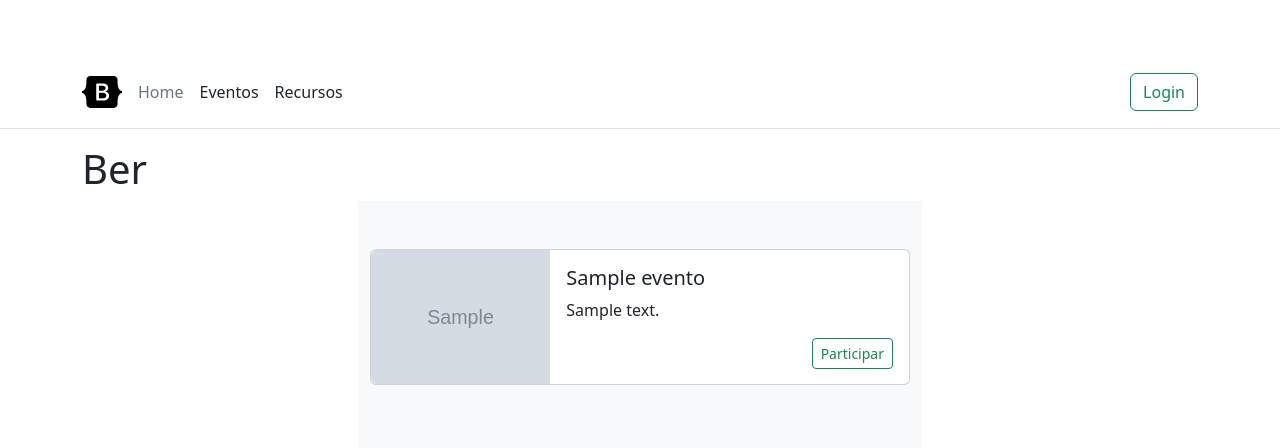
After one commit to Foramay/Fundacion_Pueblo, a Django app: page /eventos/ver/1 in a window 1280 px wide. The commit adds this page. Shown: the top 448 px of the page. Run offline with Django 4.2, Linux system fonts and the light colour scheme; tables that the repository leaves empty hold one stand-in row (values such as "Sample post"); grey boxes marked "Sample" are stand-in pictures.

Commit message:
Agregamos el detalle de cada evento

```diff
--- a/src/eventos/urls.py
+++ b/src/eventos/urls.py
@@ -10,5 +10,6 @@ urlpatterns = [
     path('eliminar/<int:pk>', views.Eliminar.as_view(), name='eliminar'),
     path('mis_eventos/', views.ListarMisEventos.as_view(), name='mis_eventos'),
     path('participar/', views.participar, name='participar'),
-    path('dejar_de_participar/', views.dejar_de_participar, name='dejar_de_participar')
+    path('dejar_de_participar/', views.dejar_de_participar, name='dejar_de_participar'),
+    path('ver/<int:pk>', views.ver, name='ver_mas')
 ]
--- a/src/eventos/views.py
+++ b/src/eventos/views.py
@@ -90,3 +90,11 @@ def dejar_de_participar(request):
         return redirect('eventos:listar')
     else:
         return redirect('eventos:listar')
+
+
+def ver(request, pk):
+    template_name = 'eventos/ver_mas.html'
+    ctx = {
+        'eventos': Eventos.objects.filter(id=pk)
+    }
+    return render(request, template_name, ctx)
--- a/src/templates/eventos/listar_eventos.html
+++ b/src/templates/eventos/listar_eventos.html
@@ -45,6 +45,9 @@
                                     <div class="float-end">
                                         <input type="hidden" name="evento_id" value="{{ e.id }}">
                                         <button type="submit" class="btn btn-sm btn-outline-success">Participar</button>
+                                        <a href="{% url 'eventos:ver_mas' e.id %}">
+                                            <button type="button" class="btn btn-sm btn-outline-dark">Ver más</button>
+                                        </a>
                                     </div>
                                     </form>
                             {% if user.is_staff %}
--- /dev/null
+++ b/src/templates/eventos/ver_mas.html
@@ -0,0 +1,41 @@
+{% extends 'base/base.html' %}
+{% load static %}
+{% block contenido %}
+
+<div class="container">
+    <h1>Ber</h1>
+            {% for evento in eventos  %}
+                <main style="display: flex; align-items: center; justify-content: center;">
+                    <div class="album py-5 bg-body-tertiary">
+                    <div class="container">
+                        <div class="card mb-3" style="max-width: 540px;">
+                            <div class="row g-0">
+                              <div class="col-md-4">
+                                {% if evento.imagen %}
+                                    <img src="{{evento.imagen.url}}" class="img-fluid rounded-start" alt="...">
+                                {% else %}
+                                    <img src="{% static 'img/defaults/default_image.jpg' %}" class="img-fluid rounded-start" alt="...">
+                                {% endif %}
+                              </div>
+                              <div class="col-md-8">
+                                <div class="card-body">
+                                  <h5 class="card-title">{{evento.nombre}}</h5>
+                                  <p class="card-text">{{evento.descripcion}}</p>
+
+                                  <form action="{% url 'eventos:participar' %}" method="POST"> {% csrf_token %}
+                                    <div class="float-end">
+                                        <input type="hidden" name="evento_id" value="{{ evento.id }}">
+                                        <button type="submit" class="btn btn-sm btn-outline-success">Participar</button>
+                                    </div>
+                                    </form>
+                                </div>
+                              </div>
+                            </div>
+                          </div>
+                    </div>
+                    </div>
+
+                </main>
+            {% endfor %}
+
+{% endblock contenido %}
```
